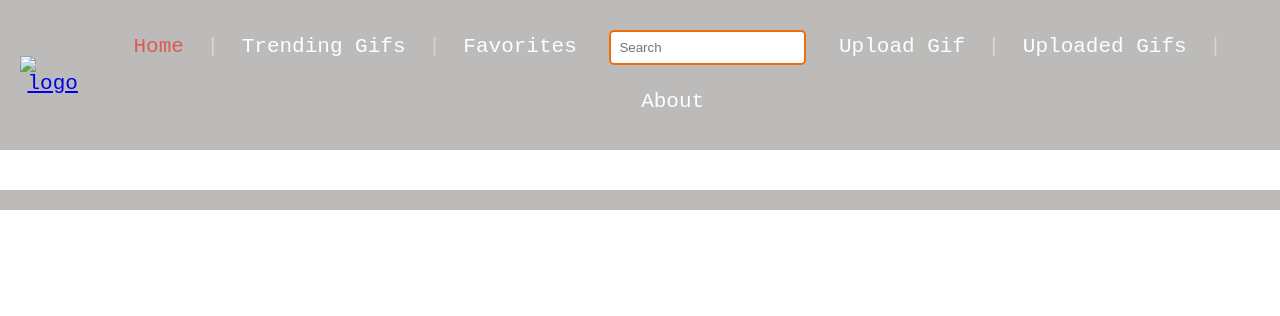
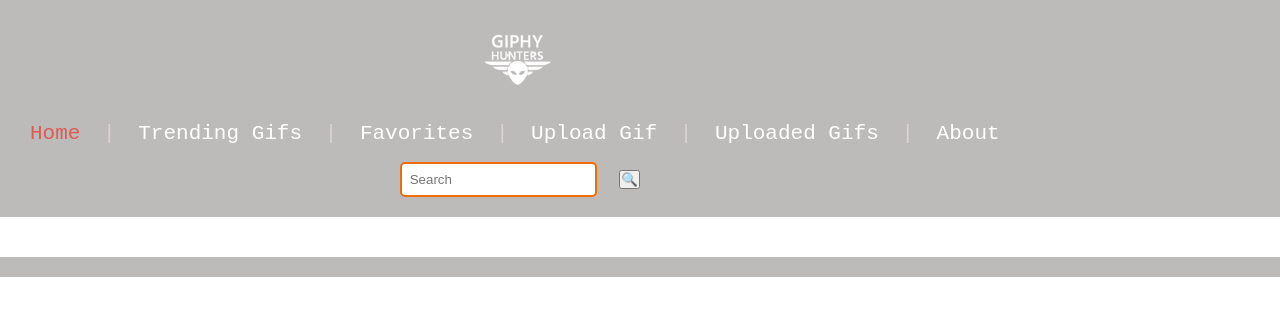
Before and after one commit to TihomirDenev/Giphy-Hunters, a website with bundled scripts: page index.html in a window 1280 px wide. Built offline with nearby package versions, Linux system fonts and the light colour scheme; no server answers; files whose address does not match are found by name.

Commit message:
Edit on nav structure

```diff
--- a/index.html
+++ b/index.html
@@ -1,27 +1,47 @@
 <!DOCTYPE html>
 <html lang="en">
   <head>
-  <meta charset="UTF-8">
-  <meta name="viewport" content="width=device-width, initial-scale=1.0">
+    <meta charset="UTF-8" />
+    <meta name="viewport" content="width=device-width, initial-scale=1.0" />
     <title>Giphy Hunters</title>
-  <link rel="stylesheet" href="./styles/main.css">
-  <link rel="preconnect" href="https://fonts.gstatic.com">
-  <link href="https://fonts.googleapis.com/css2?family=Roboto:wght@300&display=swap" rel="stylesheet">
+    <link rel="stylesheet" href="./styles/main.css" />
+    <link rel="preconnect" href="https://fonts.gstatic.com" />
+    <link
+      href="https://fonts.googleapis.com/css2?family=Roboto:wght@300&display=swap"
+      rel="stylesheet"
+    />
   </head>
   <body>
     <div id="app">
       <header>
+        <nav>
+          <div class="nav-div">
             <a class="logo" href="/index.html">
-        <img src="./styles/logo.png" alt="logo">
+              <img src="./src/images/logo.png" alt="logo" />
             </a>
-      <nav>
+            <div class="nav-link-div">
               <a href="#" class="nav-link" data-page="home">Home</a> |
-        <a href="#" class="nav-link" data-page="trending-gifs">Trending Gifs</a> |
+              <a href="#" class="nav-link" data-page="trending-gifs"
+                >Trending Gifs</a
+              >
+              |
               <a href="#" class="nav-link" data-page="favorites">Favorites</a>
-        <input id="search" type="text" placeholder="Search">
-        <a href="#" class="nav-link" data-page="upload-gif">Upload Gif</a> |
-        <a href="#" class="nav-link" data-page="uploaded-gifs">Uploaded Gifs</a> |
+              |
+              <a href="#" class="nav-link" data-page="upload-gif">Upload Gif</a>
+              |
+              <a href="#" class="nav-link" data-page="uploaded-gifs"
+                >Uploaded Gifs</a
+              >
+              |
               <a href="#" class="nav-link" data-page="about">About</a>
+            </div>
+            <div id="search-div">
+              <input id="search" type="text" placeholder="Search" />
+              <button id="search-btn" type="submit" class="search-btn">
+                🔍
+              </button>
+            </div>
+          </div>
         </nav>
       </header>
       <div id="container">
```
Lines whose indentation alone changed are shown as unchanged.
